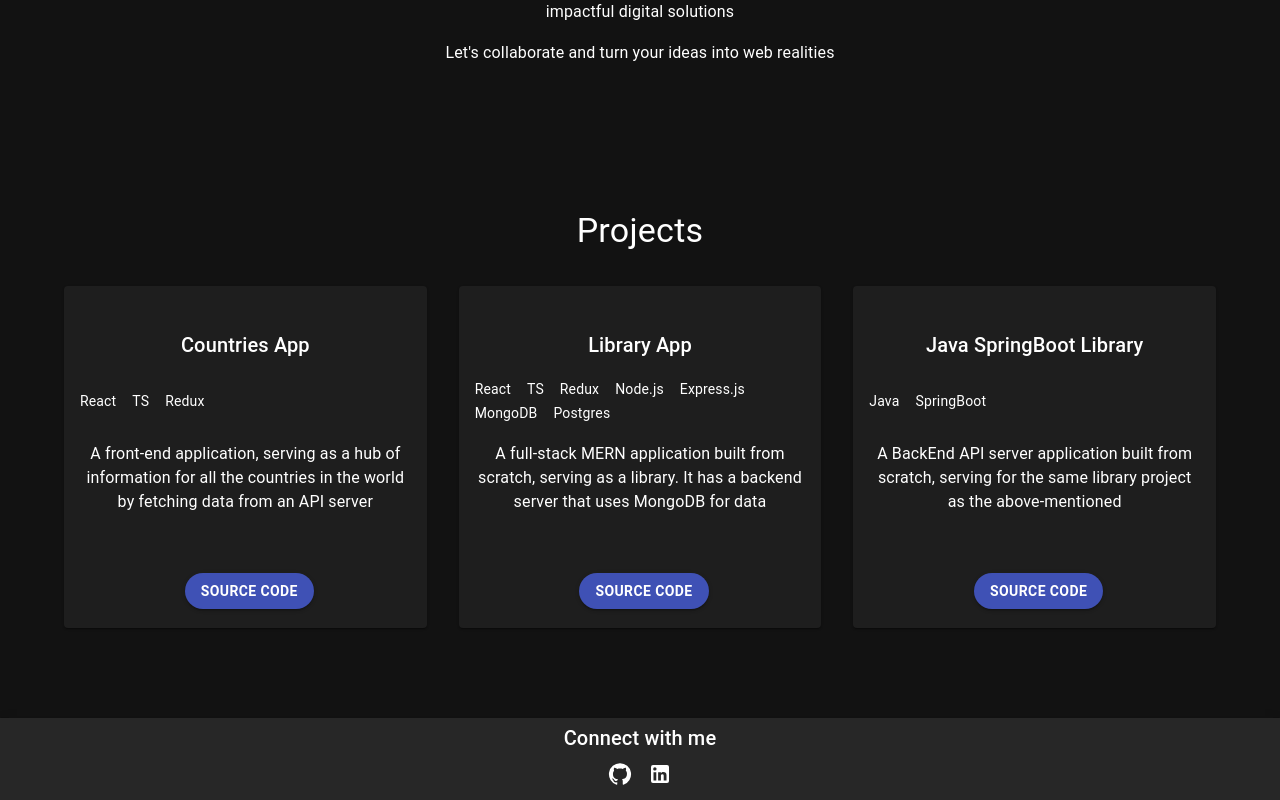
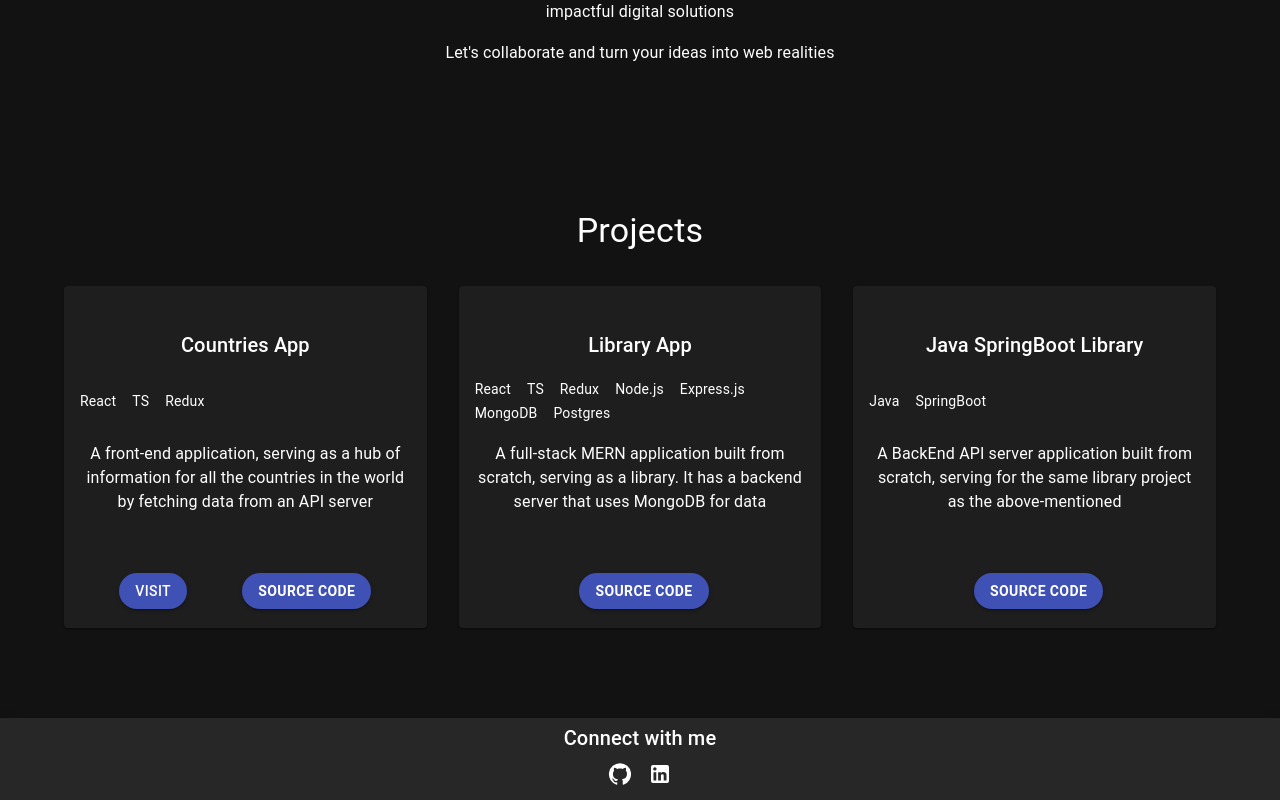
Before and after one commit to Tipu1996/Portfolio, a React app: page / in a window 1280 px wide. Shown: the part 813-1613 px from the top of the page. Built offline with nearby package versions, Linux system fonts and the light colour scheme; the HTML template or start-up script is replaced by a standard one.

Commit message:
visit button condition correction

```diff
--- a/src/components/LinkButtons.jsx
+++ b/src/components/LinkButtons.jsx
@@ -3,7 +3,7 @@ import { Button, CardActions } from "@mui/material";
 const LinkButtons = ({ visit }) => {
 	return (
 		<CardActions sx={{ justifyContent: "space-evenly", marginY: "3%" }}>
-			{visit === "false" ? (
+			{visit === false ? (
 				<Button
 					variant="contained"
 					style={{
--- a/src/components/Projects.jsx
+++ b/src/components/Projects.jsx
@@ -52,18 +52,21 @@ const projects = [
 		skills: ["React", "TS", "Redux"],
 		description:
 			"A front-end application, serving as a hub of information for all the countries in the world by fetching data from an API server",
+		visit: true,
 	},
 	{
 		name: "Library App",
 		skills: skills, // You can use the 'skills' array here.
 		description:
 			"A full-stack MERN application built from scratch, serving as a library. It has a backend server that uses MongoDB for data",
+		visit: false,
 	},
 	{
 		name: "Java SpringBoot Library",
 		skills: ["Java", "SpringBoot"],
 		description:
 			"A BackEnd API server application built from scratch, serving for the same library project as the above-mentioned",
+		visit: false,
 	},
 ];
 
@@ -88,7 +91,7 @@ const renderProjectCards = () => {
 						{project.description}
 					</Typography>
 				</CardContent>
-				<LinkButtons visit={"false"} />
+				<LinkButtons visit={project.visit} />
 			</Card>
 		</Grid>
 	));
```
